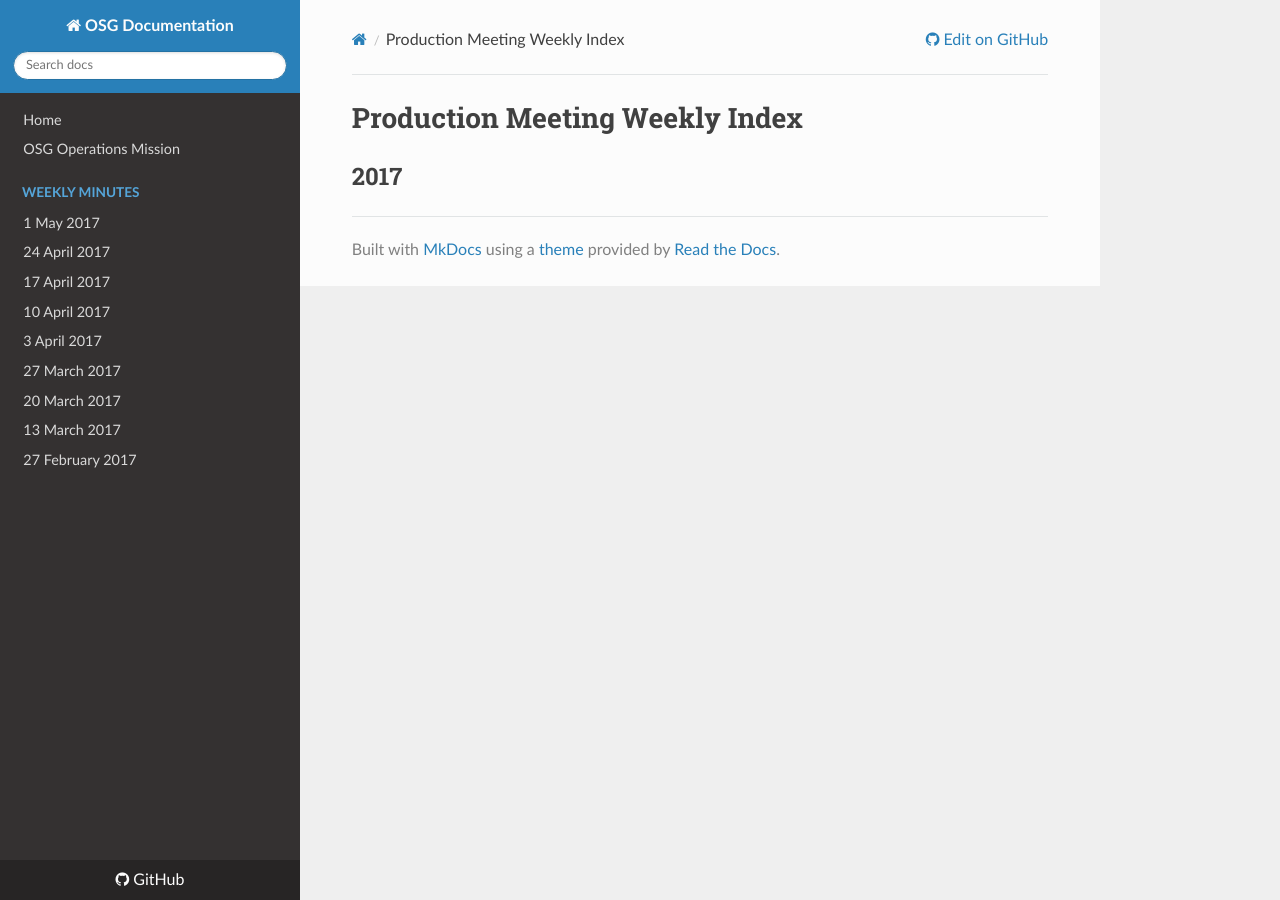
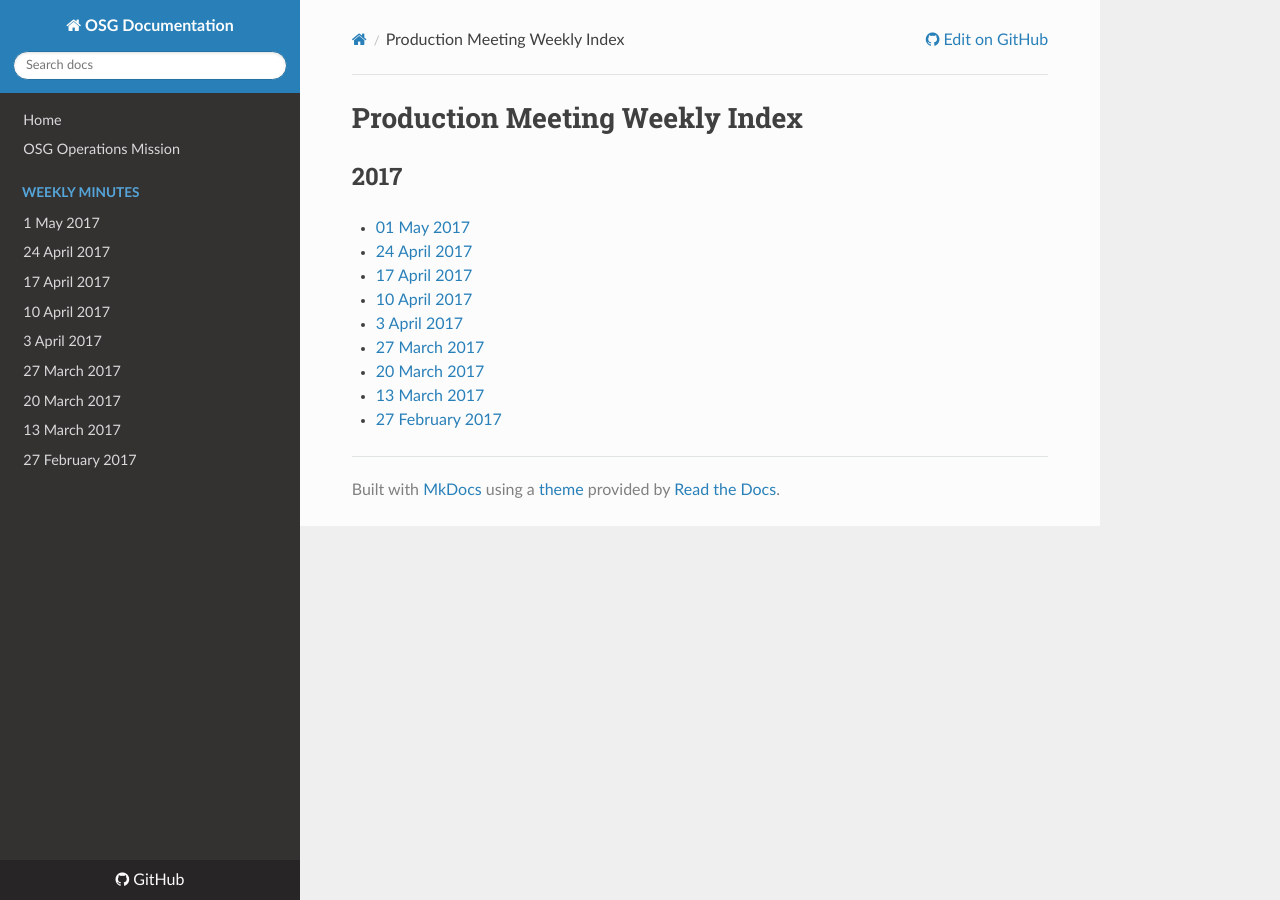
Before and after one commit to osg-htc/operations, an MkDocs documentation site: the page built from docs/WeeklyMinutes/MeetingIndex.md, in a window 1280 px wide. Built offline with MkDocs 1.6.1, drawn with Linux system fonts in a browser that asks for light colours; nearby versions of some CDN libraries; old or Windows-style settings are respelled for this version of MkDocs.

Commit message:
Update MeetingIndex.md

```diff
--- a/docs/WeeklyMinutes/MeetingIndex.md
+++ b/docs/WeeklyMinutes/MeetingIndex.md
@@ -1,3 +1,12 @@
 # Production Meeting Weekly Index
 
 ## 2017
+   * [01 May 2017](01May2017.md)
+   * [24 April 2017](24Apr2017.md)
+   * [17 April 2017](17Apr2017.md)
+   * [10 April 2017](10Apr2017.md)
+   * [3 April 2017](3Apr2017.md)
+   * [27 March 2017](27Mar2017.md)
+   * [20 March 2017](20Mar2017.md)
+   * [13 March 2017](13Mar2017.md)
+   * [27 February 2017](27Feb2017.md)
```
